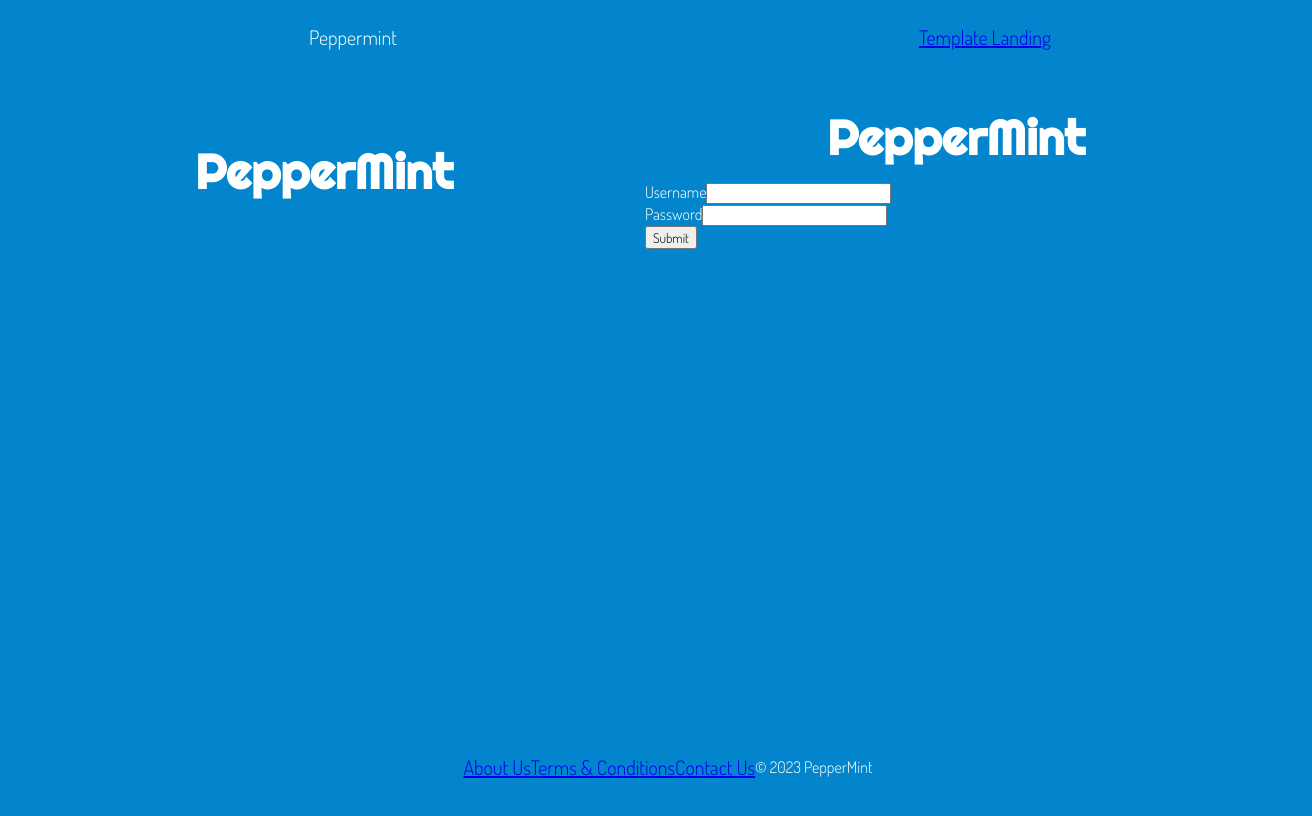
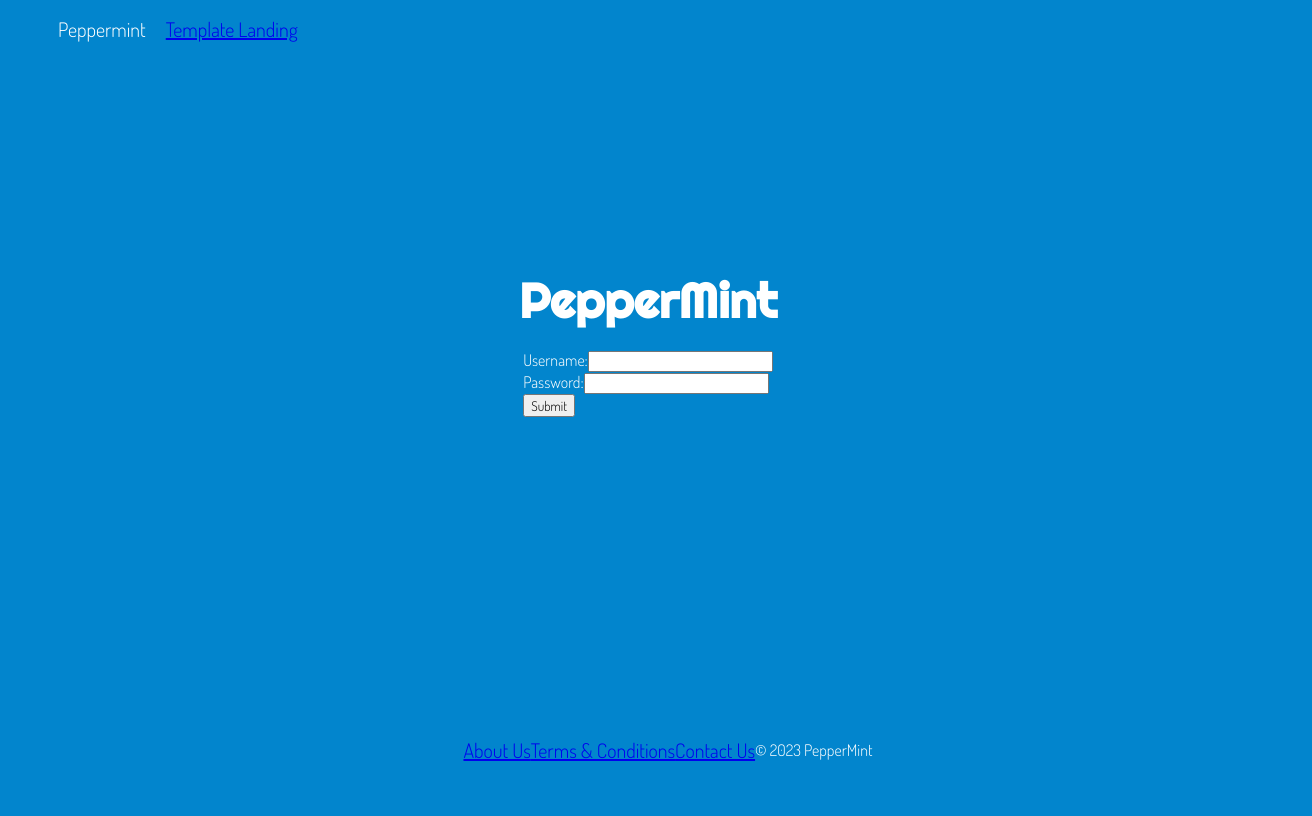
Before and after one commit to oslabs-beta/PepperMint, a React app: page / in a window 1280 px wide. Shown: the whole page, 1312 px wide, since content can reach past the window. Built offline with nearby package versions, Linux system fonts and the light colour scheme; a web font is replaced by a local one.

Commit message:
Some minor changes

```diff
--- a/src/components/CreateTemplate.js
+++ b/src/components/CreateTemplate.js
@@ -20,6 +20,10 @@ const CreateTemplate = (props) => {
         setUserProps(event.value);
     }
 
+    const describe = (string) => {
+        return string
+
+    }
     const componentParsing = () => {
 
         const componentInputElement = document.getElementById('componentWindowTextInput');
@@ -32,9 +36,6 @@ const CreateTemplate = (props) => {
             setUserProps(newUserProps);
 
             console.log(newUserProps)
-
-            //parse then runs the paring code
-            //then populates the box with props
         }
 
     }
@@ -79,22 +80,23 @@ const CreateTemplate = (props) => {
                         </form>
 
                         <form id="subsection3">
-                            <label for="testCount">Enter Number of Tests:</label>
+                            <label for="testCount">Enter Number of Individual Tests:</label>
                             <input type="number" id="testCount" placeholder="0" min="1" />
                             <br></br>
                             <br></br>
-                            <label for="assertionCount"> Enter Number of Assertions:</label>
+                            <label for="assertionCount"> Enter Number of Assertions (expect statements):</label>
                             <input type="number" id="assertionCount" placeholder="0" min="1" />
                         </form>
 
                     </form>
+                    <Link to="/templateHome"><button id="bigSaveTemplateButton">Save Template</button></Link>
                 </div>
 
                 <div id="CreateTemplateColumnTwo">
                     <div id="componentWindow"> Component Window</div>
                     <textarea id="componentWindowTextInput" placeholder='Insert Component Text Here...' />
                     <div id="templatePreviewWindow">Template Preview</div>
-                    <textarea id="templatePreviewWindowInput" />
+                    <textarea id="templatePreviewWindowInput" value = "describe()" />
 
                 </div>
             </div>
--- a/src/components/Login.js
+++ b/src/components/Login.js
@@ -29,21 +29,21 @@ const Login = () => {
 
   return (
     <div className="outer-box">
+      <div className="inner-box">
 
         <div className='title'><h1 id="title">PepperMint</h1></div>
 
         <div className="centered-box">
-        <div className = 'title'><h1 id = "title">PepperMint</h1></div>
           <div>
             <label>
-            Username
+              Username:
               <input type='text' value={username} onChange={(keystroke) => setUsername(keystroke.target.value)} />
             </label>
           </div>
 
           <div>
             <label>
-            Password
+              Password:
               <input type='password' value={password} onChange={(keystroke) => setPassword(keystroke.target.value)} />
             </label>
           </div>
@@ -55,6 +55,8 @@ const Login = () => {
 
 
       </div>
+  </div>
+
   )
 }
 
--- a/styles.css
+++ b/styles.css
@@ -1,6 +1,10 @@
 @import url('https://fonts.googleapis.com/css2?family=Cabin:ital,wght@0,400;0,500;0,600;0,700;1,400;1,500;1,600;1,700&family=Inknut+Antiqua:wght@300&family=Oswald:wght@200;300;400;500;600;700&family=Righteous&display=swap');
 @import url('https://fonts.googleapis.com/css2?family=Cabin:ital,wght@0,400;0,500;0,600;0,700;1,400;1,500;1,600;1,700&family=Dosis:wght@300&family=Inknut+Antiqua:wght@300&family=Oswald:wght@200;300;400;500;600;700&family=Righteous&display=swap');
 
+#root{
+    height: 100vh;
+    width: 100vw;
+}
 #title {
     font-family: 'Righteous';
     font-size: 48px;
@@ -9,10 +13,18 @@
     color: white;
 }
 
-.outer-box {
+.inner-box {
     display: flex;
+    align-items: center;
+    flex-direction: column;
+
+}
+.outer-box{
+    display: flex;
+    align-items: center;
     justify-content: center;
-    align-items: center;
+    width: 100%;
+    height: 80%;
 
 }
 
@@ -55,10 +67,18 @@ footer {
     position: absolute;
     bottom: 0;
     width: 100%;
+    height: 100px;
     display: flex;
     flex: column;
     justify-content: center;
     align-items: center;
+}
+
+header {
+    margin: 0;
+    padding: 0;
+    position: absolute;
+    top: 0;
 }
 
 .PageTitles {
@@ -218,3 +238,10 @@ button {
     background-color: navy;
     color: pink;
 }
+
+#bigSaveTemplateButton {
+    position: absolute;
+    bottom: 0;
+    right: 0;
+
+}
```
Lines whose indentation alone changed are shown as unchanged.
